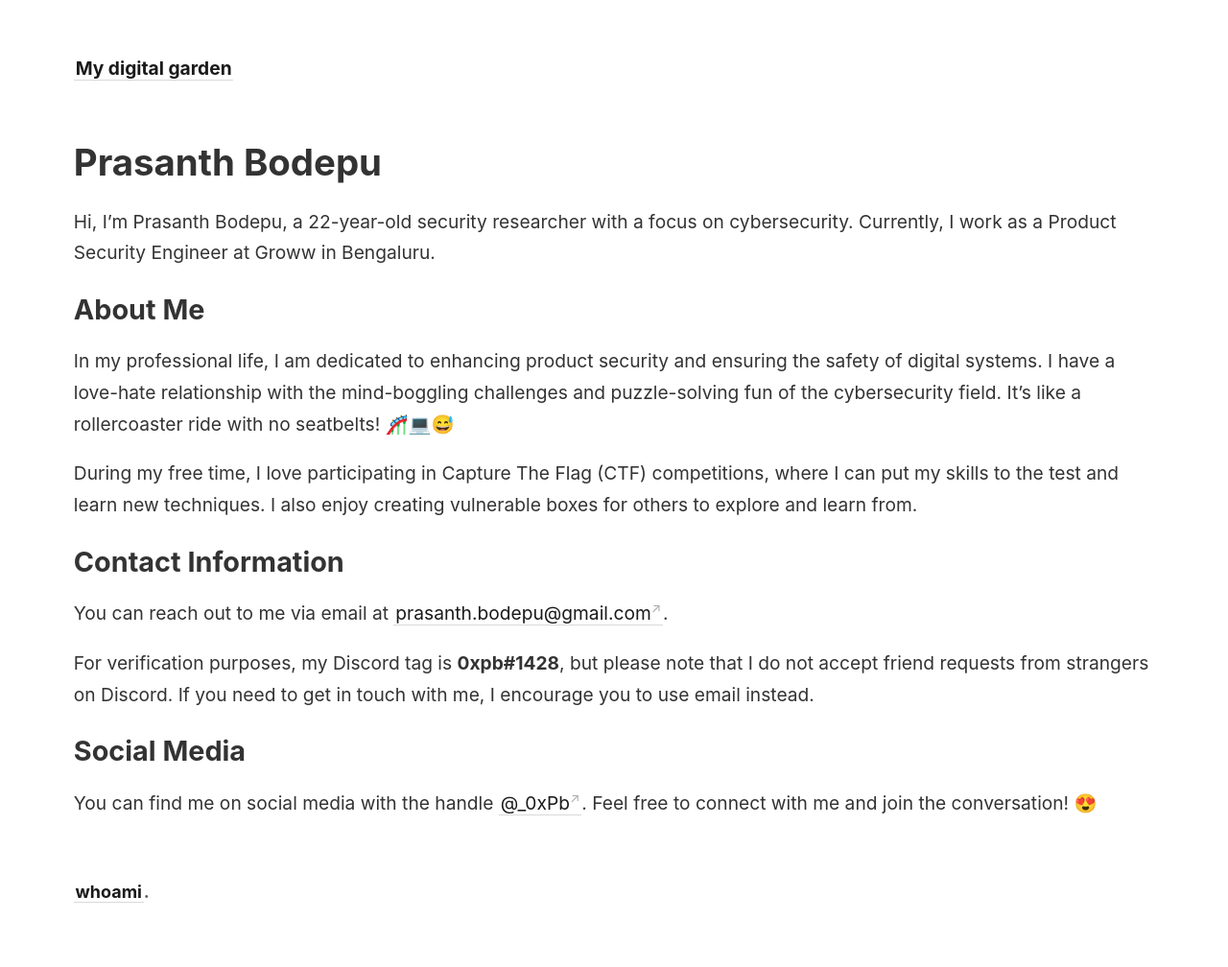
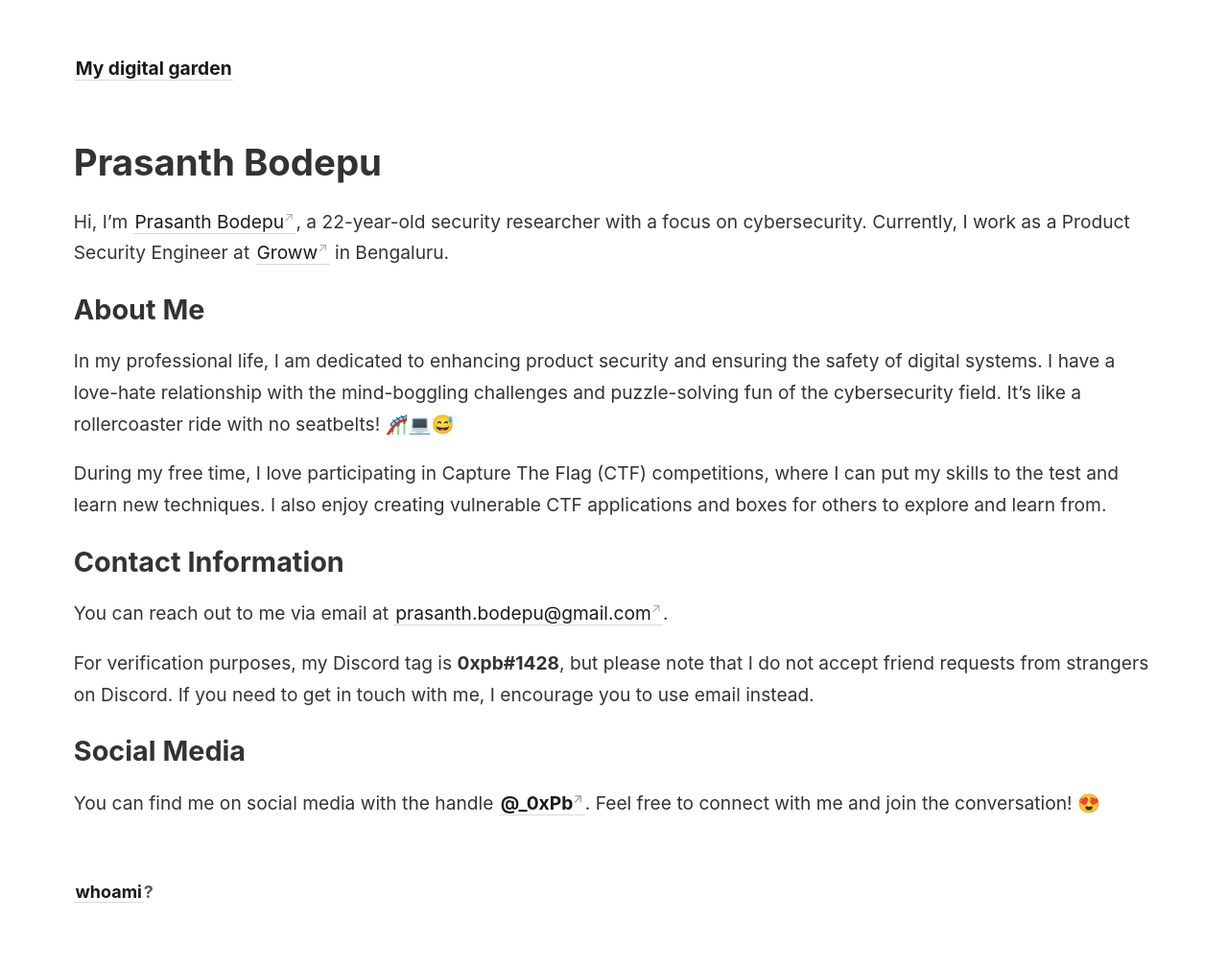
Before and after one commit to 0xPb1/test1, a Jekyll site: the page built from _pages/about.md, in a window 1280 px wide. Shown: the whole page at 96% size. Built offline with Jekyll 4.4.1, drawn with Linux system fonts in a browser that asks for light colours.

Commit message:
add whoami changes

```diff
--- a/_includes/footer.html
+++ b/_includes/footer.html
@@ -1 +1 @@
-<h3> <a class="internal-link" href="{{ site.baseurl }}/whoami">whoami</a>.</h3>
+<h3> <a class="internal-link" href="{{ site.baseurl }}/whoami">whoami</a>?</h3>
--- a/_pages/about.md
+++ b/_pages/about.md
@@ -6,13 +6,13 @@
 
 # Prasanth Bodepu
 
-Hi, I'm Prasanth Bodepu, a 22-year-old security researcher with a focus on cybersecurity. Currently, I work as a Product Security Engineer at Groww in Bengaluru.
+Hi, I'm [Prasanth Bodepu](https://0xpb1.app/resume), a 22-year-old security researcher with a focus on cybersecurity. Currently, I work as a Product Security Engineer at [Groww](https://groww.in) in Bengaluru.
 
 ## About Me
 
 In my professional life, I am dedicated to enhancing product security and ensuring the safety of digital systems. I have a love-hate relationship with the mind-boggling challenges and puzzle-solving fun of the cybersecurity field. It's like a rollercoaster ride with no seatbelts! 🎢💻😅
 
-During my free time, I love participating in Capture The Flag (CTF) competitions, where I can put my skills to the test and learn new techniques. I also enjoy creating vulnerable boxes for others to explore and learn from.
+During my free time, I love participating in Capture The Flag (CTF) competitions, where I can put my skills to the test and learn new techniques. I also enjoy creating vulnerable CTF applications and boxes for others to explore and learn from.
 
 ## Contact Information
 
@@ -22,4 +22,4 @@
 
 ## Social Media
 
-You can find me on social media with the handle [@_0xPb](https://twitter.com/_0xPb). Feel free to connect with me and join the conversation! 😍
+You can find me on social media with the handle **[@_0xPb](https://twitter.com/_0xPb)**. Feel free to connect with me and join the conversation! 😍
```
